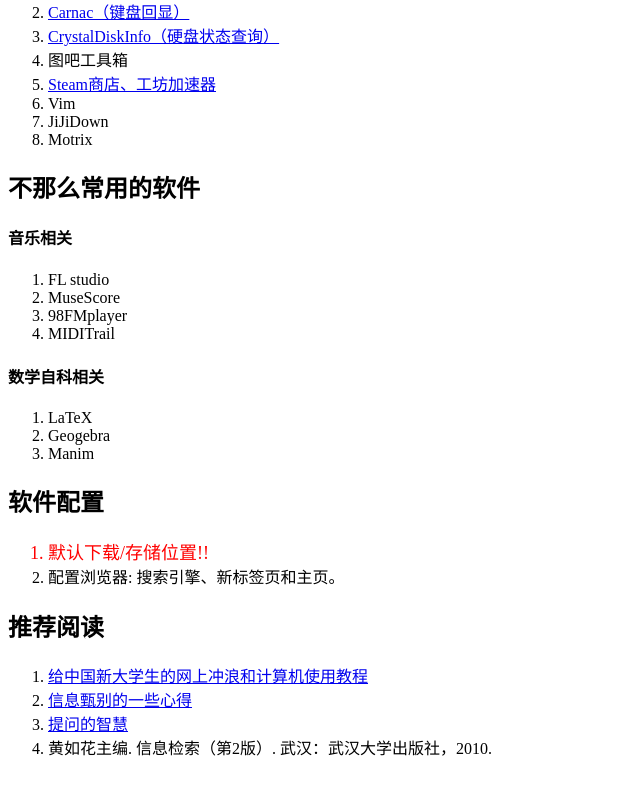
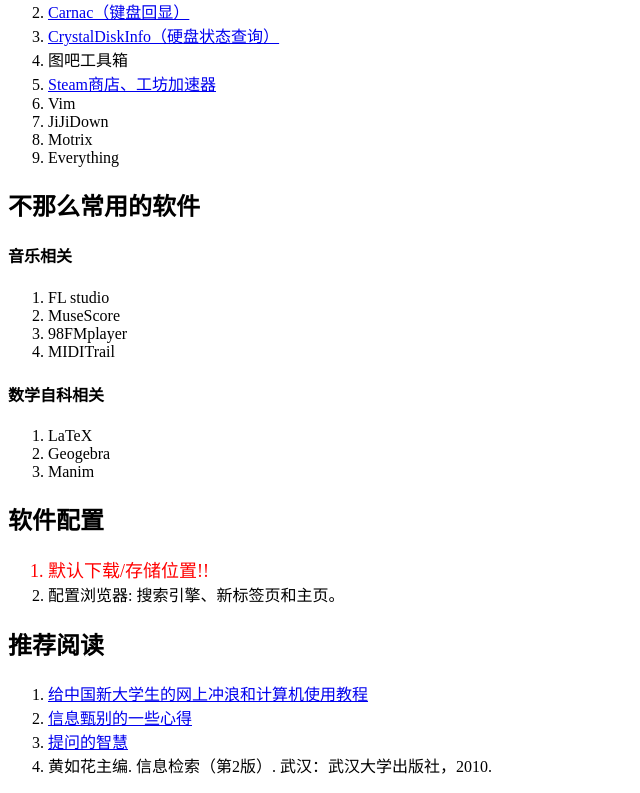
Before and after one commit to minus53K/BraveNewWorld, a plain HTML site: page index.html in a window 1280 px wide. Shown: the part 755-1548 px from the top of the page, without its empty margins (0-640 px from the left). Drawn offline with Linux system fonts and the light colour scheme.

Commit message:
Update index.html

```diff
--- a/index.html
+++ b/index.html
@@ -35,6 +35,7 @@
             <li>Vim</li>
             <li>JiJiDown</li>
             <li>Motrix</li>
+            <li>Everything</li>
         </ol>
         <h2>不那么常用的软件</h2>
         <h4>音乐相关</h4>
```
